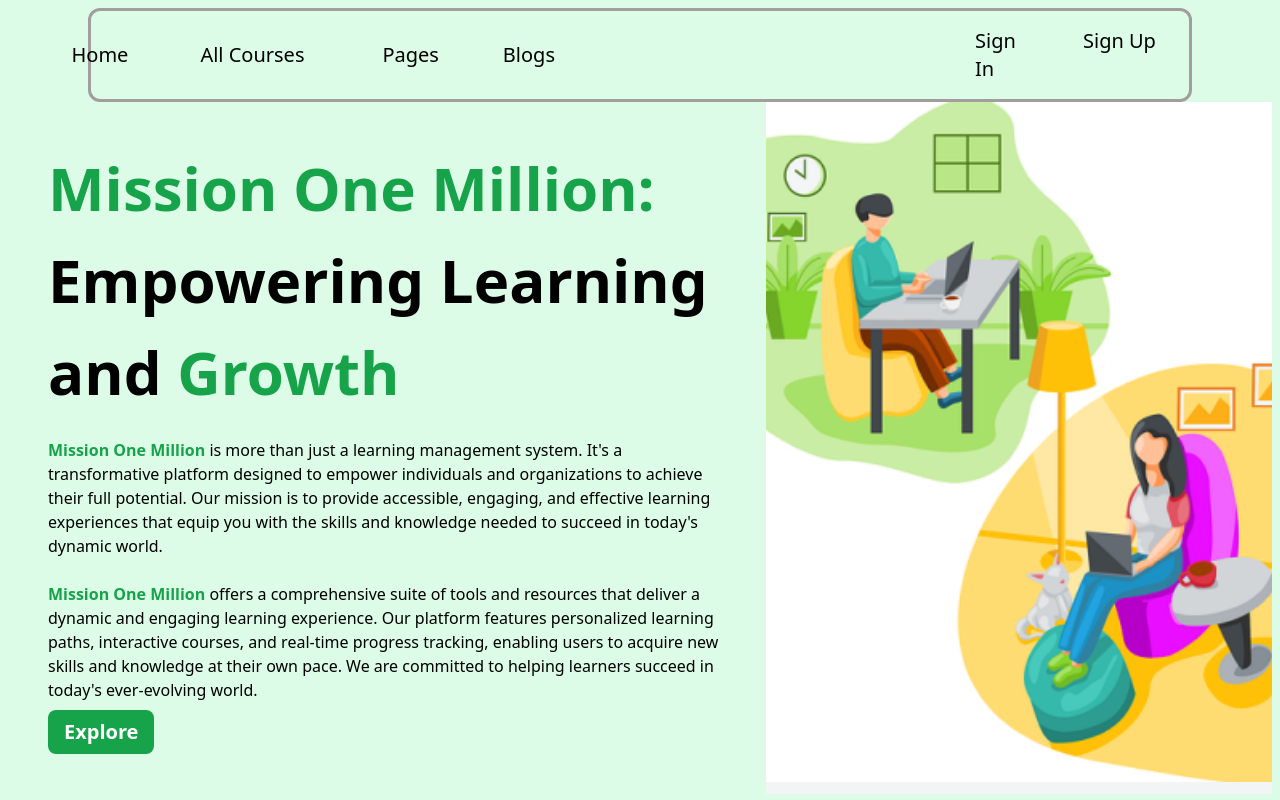
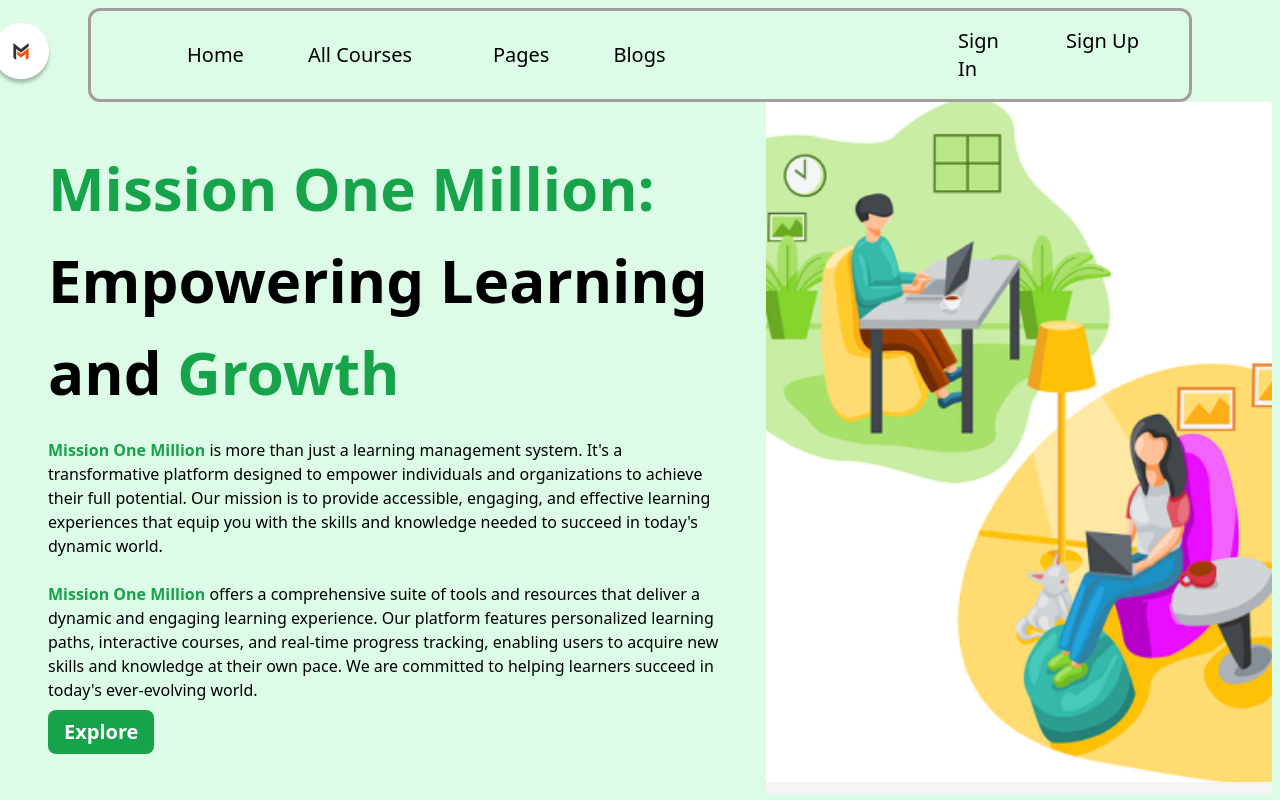
Before and after one commit to xd-vik/mission1m, a React (Vite) app in the folder Frontend/: page / in a window 1280 px wide. Shown: the top 800 px of the page. Built offline with nearby package versions, Linux system fonts and the light colour scheme.

Commit message:
Final Nav

```diff
--- a/Frontend/src/Components/Navbar.jsx
+++ b/Frontend/src/Components/Navbar.jsx
@@ -10,28 +10,31 @@ const Navbar = () => {
 
   return (
     <nav className="rounded-xl p-1 md:border-[3px] md:border-[#a29e9e] mx-1 md:mx-20 bg-green-100">
-      <div className="max-w-7xl mx-auto px-5 flex flex-col md:flex-row justify-between items-center ">
+      <div className="max-w-7xl mx-auto flex flex-col md:flex-row  items-center ">
         {/* Left Section: Logo */}
-        <div className="flex  justify-between ml-[-270px] w-full">
-          <div className="">
-            <img src={logo} alt="Logo" />
+        <div className="  flex  justify-start ml-[-90%] mb-[60px]  md:ml-20 md:mb-0">
+          <div className="ml-0 md:ml-[-250px]">
+            <img src={logo} alt="Logo" className="md:ml-[100%]" />
           </div>
-
+        </div>
 
         {/* Toggle Button for Mobile */}
         <button
           onClick={toggleMenu}
-            className="md:hidden text-black text-xl focus:outline-none mt-[1px] mr-[-100px] "
+          className="md:hidden text-black text-xl focus:outline-none mt-[-100px] mr-[-80%] "
         >
           {isOpen ? "Close" : "Menu"}
         </button>
-        </div>
 
         {/* Main Menu*/}
-        <div className="md:hidden ml-[-90%] mt-[-50px]">
+        {/* <div className="md:hidden ml-[-90%] mt-[-5%]">
             <img src={logo} alt="Logo" />
-          </div>
-        <div className={`flex-col md:flex md:flex-row ${isOpen ? "flex" : "hidden"} md:flex md:space-x-10 text-2xl mr-[400px]`}>
+          </div> */}
+        <div
+          className={`flex-col md:flex md:flex-row ${
+            isOpen ? "flex" : "hidden"
+          } md:flex md:space-x-10 text-2xl mr-[70%] md:mr-[25%]`}
+        >
           <a
             href="#"
             className="text-black px-3 py-2 rounded-md font-medium hover:bg-green-200 text-xl "
@@ -40,7 +43,7 @@ const Navbar = () => {
           </a>
           <a
             href="#"
-            className="px-5 py-2 rounded-md font-medium hover:bg-green-200 text-xl w-[150px] "
+            className="px-3 py-2 rounded-md font-medium hover:bg-green-200 text-xl w-[145px] "
           >
             All Courses
           </a>
@@ -75,8 +78,11 @@ const Navbar = () => {
         </div>
       </div>
 
-
-      <div className={`md:hidden ${isOpen ? "flex" : "hidden"} flex-col space-y-3 mt-4`}>
+      <div
+        className={`md:hidden ${
+          isOpen ? "flex" : "hidden"
+        } flex-col space-y-3 mt-4 ml-[-10%]`}
+      >
         <a
           href="#"
           className="text-black px-2 py-3 rounded-md font-medium hover:bg-green-200 text-xl ml-20"
```
Lines whose indentation alone changed are shown as unchanged.
